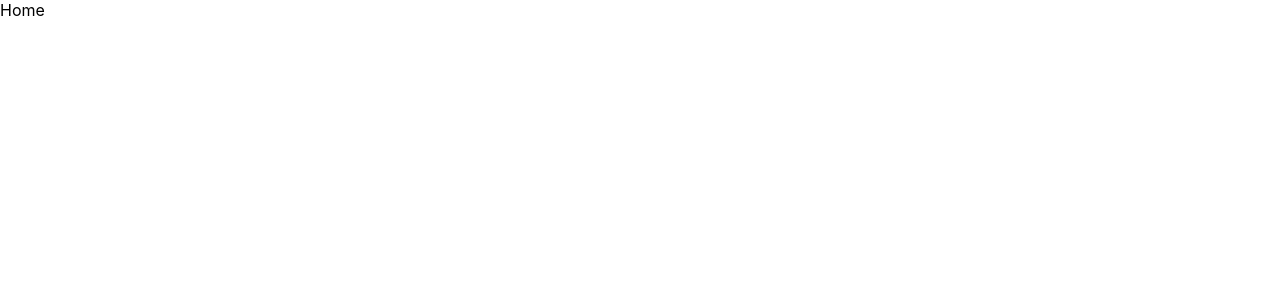
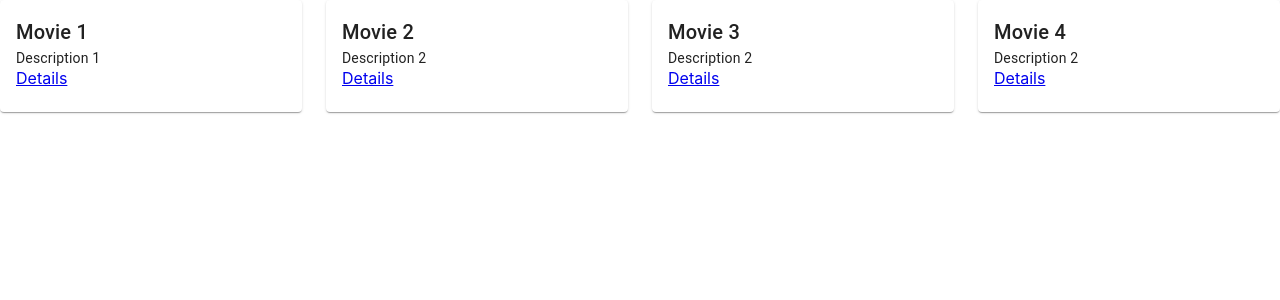
Before and after one commit to m-asad-ali/movie-assignment, a React (Create React App) app: page / in a window 1280 px wide. Shown: the top 300 px of the page. Built offline with nearby package versions, Linux system fonts and the light colour scheme.

Commit message:
initial structure added.

```diff
--- a/package.json
+++ b/package.json
@@ -3,6 +3,10 @@
   "version": "0.1.0",
   "private": true,
   "dependencies": {
+    "@emotion/react": "^11.11.1",
+    "@emotion/styled": "^11.11.0",
+    "@material-ui/core": "^4.12.4",
+    "@mui/material": "^5.14.18",
     "@testing-library/jest-dom": "^5.17.0",
     "@testing-library/react": "^13.4.0",
     "@testing-library/user-event": "^13.5.0",
--- a/src/App.js
+++ b/src/App.js
@@ -1,12 +1,11 @@
 import React from 'react'
+import Home from './Pages/Home';
 // import { BrowserRouter as Router, Route, Switch } from 'react-router-dom';
-
-
-
 function App() {
 
   return (
     <>
+      <Home></Home>
       <h1>APP JS</h1>
       {/* <Router>
         <Switch>
--- a/src/Pages/Home.js
+++ b/src/Pages/Home.js
@@ -1,9 +1,31 @@
-import React from 'react'
+import React from 'react';
+import { Link } from 'react-router-dom';
+import { Grid, Card, CardContent, Typography } from '@material-ui/core';
+
+const movies = [
+    { id: 1, title: 'Movie 1', description: 'Description 1' },
+    { id: 2, title: 'Movie 2', description: 'Description 2' },
+    { id: 3, title: 'Movie 3', description: 'Description 2' },
+    { id: 4, title: 'Movie 4', description: 'Description 2' },
+    // Add more movies as needed
+];
 
 const Home = () => {
     return (
-        <div>Home</div>
-    )
-}
+        <Grid container spacing={3}>
+            {movies.map((movie) => (
+                <Grid item key={movie.id} xs={12} sm={6} md={4} lg={3}>
+                    <Card>
+                        <CardContent>
+                            <Typography variant="h6">{movie.title}</Typography>
+                            <Typography variant="body2">{movie.description}</Typography>
+                            <Link to={`/movie/${movie.id}`}>Details</Link>
+                        </CardContent>
+                    </Card>
+                </Grid>
+            ))}
+        </Grid>
+    );
+};
 
-export default Home
+export default Home;
--- a/src/Pages/MovieDetail.js
+++ b/src/Pages/MovieDetail.js
@@ -1,9 +1,28 @@
-import React from 'react'
+import React from 'react';
+import { useParams } from 'react-router-dom';
+import { Typography } from '@material-ui/core';
+
+const movies = [
+    { id: 1, title: 'Movie 1', description: 'Description 1' },
+    { id: 2, title: 'Movie 2', description: 'Description 2' },
+    // Add more movies as needed
+];
 
 const MovieDetail = () => {
+    const { id } = useParams();
+    const movie = movies.find((m) => m.id === parseInt(id, 10));
+
+    if (!movie) {
+        return <div>Movie not found</div>;
+    }
+
     return (
-        <div>MovieDetail</div>
-    )
-}
+        <div>
+            <Typography variant="h4">{movie.title}</Typography>
+            <Typography variant="body1">{movie.description}</Typography>
+            {/* Add more details as needed */}
+        </div>
+    );
+};
 
-export default MovieDetail
+export default MovieDetail;
```
Also changed, not shown: 1 other file (tests, documents, lock files or other folders).
